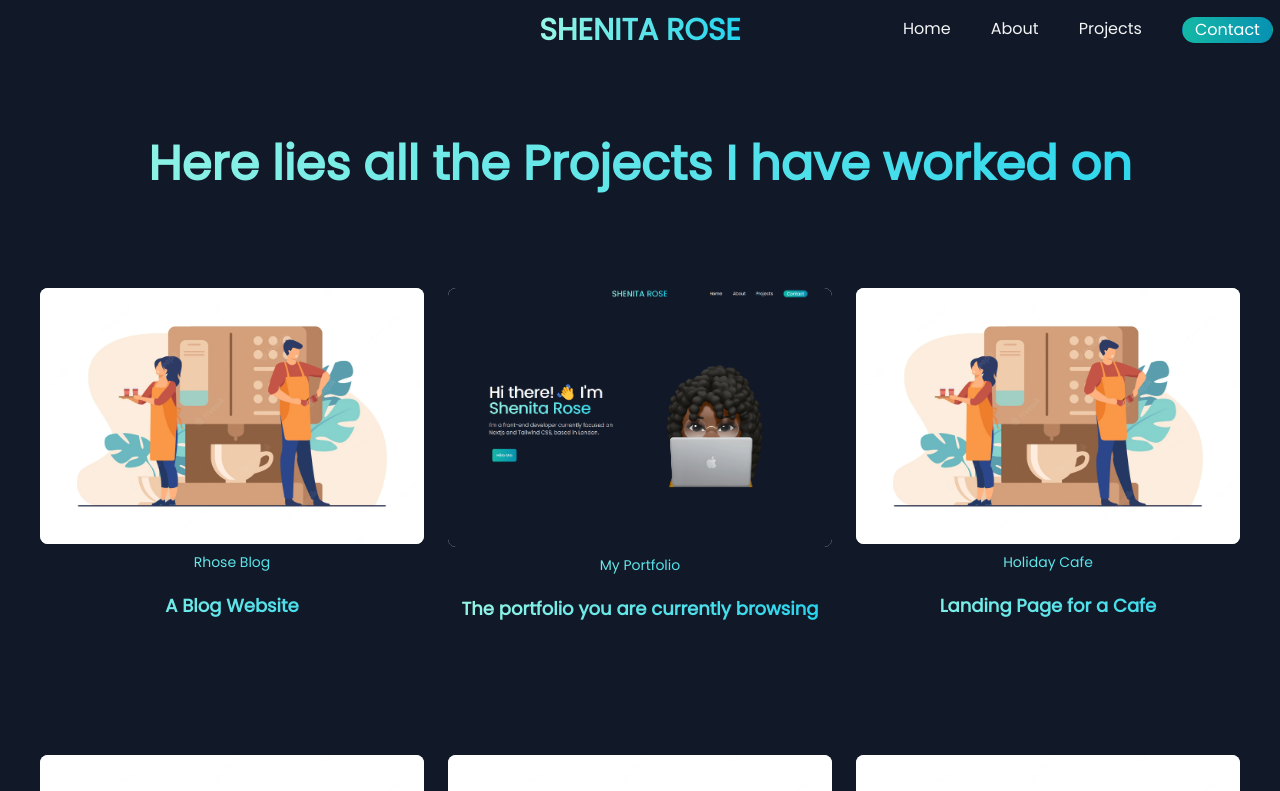
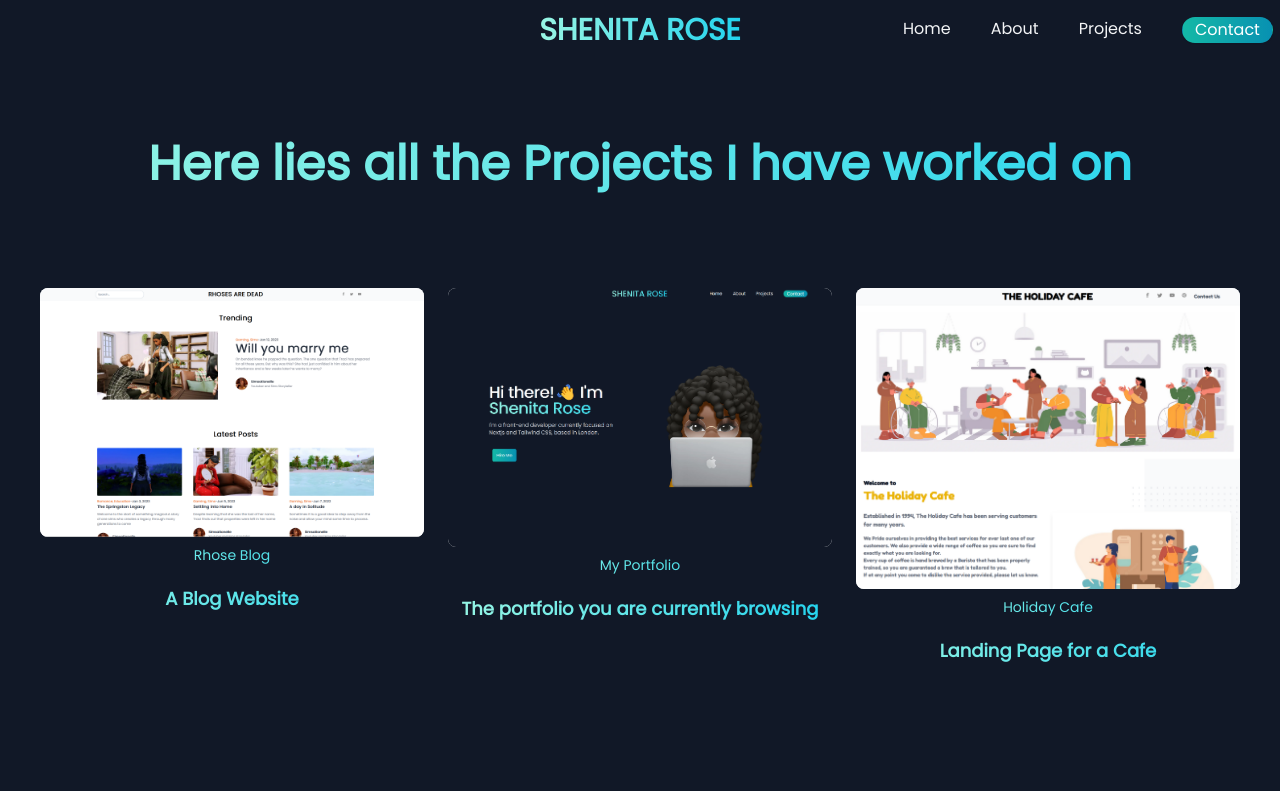
Before and after one commit to ShenitaRose/dev-portfolio, a Next.js app: page /projects in a window 1280 px wide. Shown: the top 791 px of the page. Built offline with nearby package versions, Linux system fonts and the light colour scheme.

Commit message:
added project images

```diff
--- a/pages/projects.js
+++ b/pages/projects.js
@@ -7,7 +7,7 @@ const files = [
     {
       title: 'Rhose Blog',
       description: 'A Blog Website',
-      source:'/images/fof.jpg',
+      source:'/images/blog.png',
       href:'https://github.com/ShenitaRose/rhoses-blog',
     },
     {
@@ -19,7 +19,7 @@ const files = [
       {
         title: 'Holiday Cafe',
         description: 'Landing Page for a Cafe',
-        source:'/images/fof.jpg',
+        source:'/images/HolidayCafe.png',
         href:'https://github.com/ShenitaRose/rhoses-blog',
       },
       {
```
Also changed, not shown: public/images/HolidayCafe.png (added), public/images/blog.png (added).
